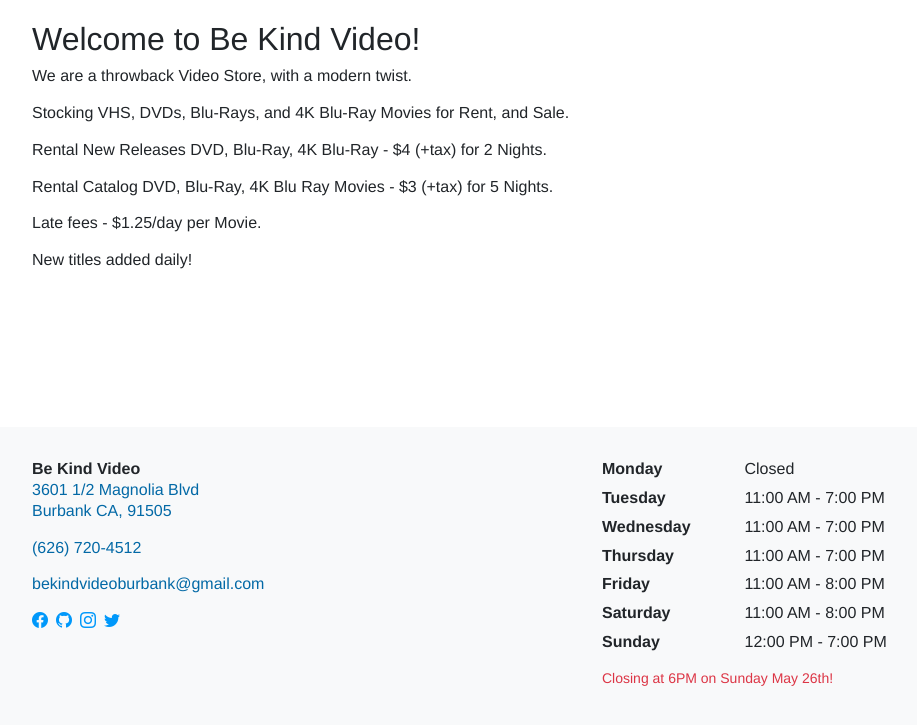
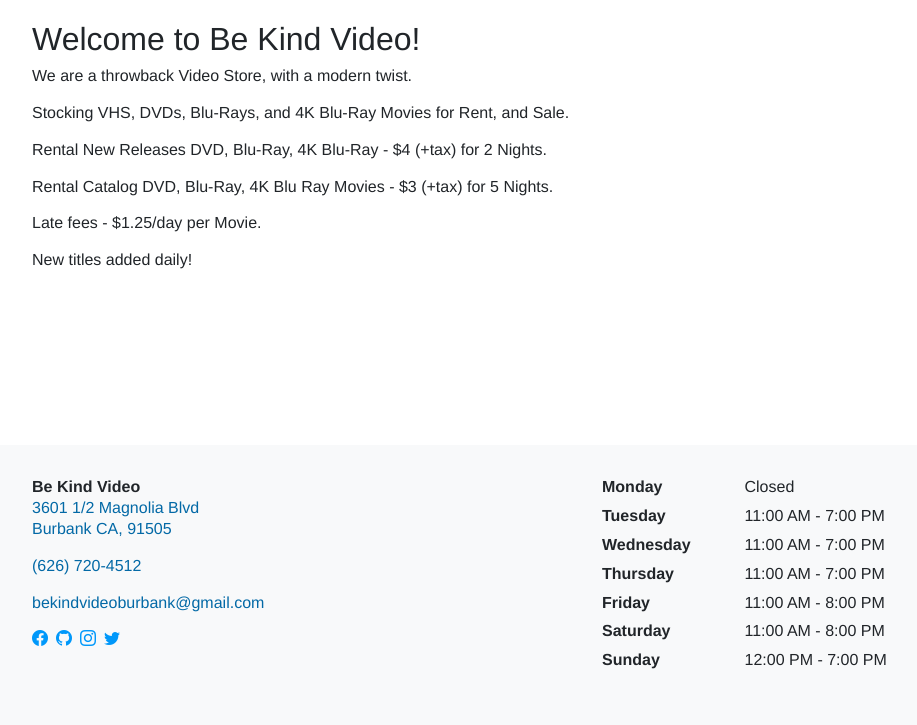
Before and after one commit to arenoir/be-kind-video, a Jekyll site: the page built from index.markdown, in a window 1280 px wide, cut to the strip 157-882 px from the top of the page. Shown: the whole strip, without its empty margins (50-967 px from the left). Built offline with Jekyll 4.4.1, drawn with Linux system fonts in a browser that asks for light colours.

Commit message:
Update hours.yml
removed special hours

```diff
--- a/_data/hours.yml
+++ b/_data/hours.yml
@@ -15,4 +15,4 @@
     description: '11:00 AM - 8:00 PM'
   - name: Sunday
     description: '12:00 PM - 7:00 PM'
-note: Closing at 6PM on Sunday May 26th!
+note:
```
